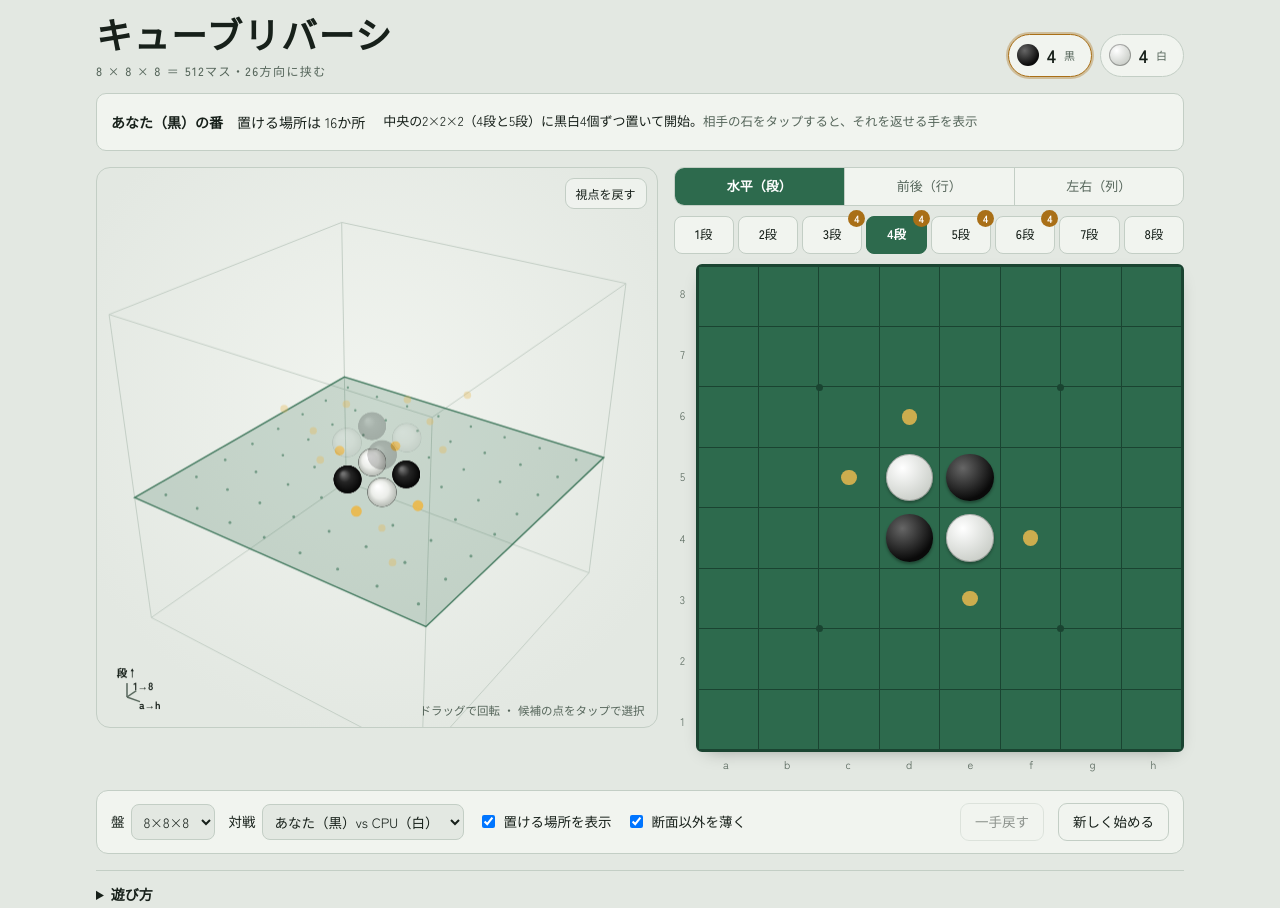
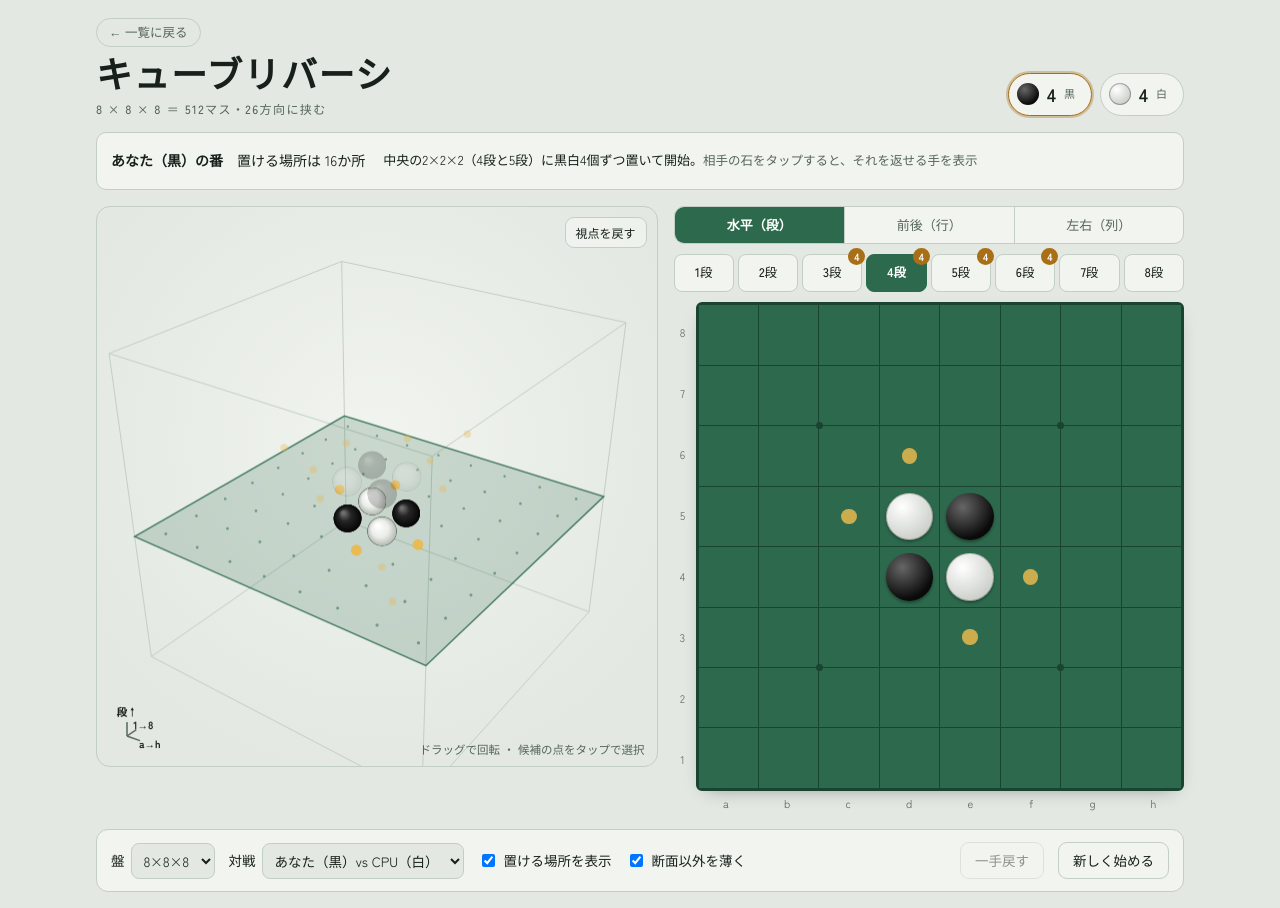
Before and after one commit to yume-towa/cube-reversi, a plain HTML site: page index.html in a window 1280 px wide. Shown: the top 908 px of the page. Drawn offline with Linux system fonts and the light colour scheme; a web font is replaced by a local one.

Commit message:
作品一覧(TOPページ)に戻るボタンを追加
画面の上に「← 一覧に戻る」ボタンを置き、https://yume-towa.github.io/ へ戻れるようにする。
ゲームのルールや動きは変えていない。

Co-Authored-By: Claude Opus 5.5 <noreply@anthropic.com>
Claude-Session: https://claude.ai/code/session_011ZAsdxypDq1r7TTUzBAz3W

```diff
--- a/index.html
+++ b/index.html
@@ -196,10 +196,17 @@ details li{margin:4px 0}
 /* ページの土台（余白・セーフエリア） */
 :root{padding-top:env(safe-area-inset-top,0px);padding-bottom:env(safe-area-inset-bottom,0px)}
 body{margin:0}
+/* 作品一覧(TOPページ)に戻るボタン */
+.back-nav{margin:0 0 -6px}
+.back-to-list{display:inline-flex;align-items:center;gap:6px;padding:4px 12px;border:1px solid var(--line);border-radius:999px;
+  font-family:inherit;font-size:12.5px;line-height:1.5;color:var(--muted);text-decoration:none;transition:color .15s,border-color .15s}
+.back-to-list:hover{color:var(--ink);border-color:var(--muted)}
+.back-to-list:focus-visible{outline:2px solid var(--brass);outline-offset:2px}
 </style>
 </head>
 <body>
 <div class="app">
+  <nav class="back-nav"><a class="back-to-list" href="https://yume-towa.github.io/">← 一覧に戻る</a></nav>
   <header>
     <h1>キューブリバーシ<span class="sub" id="subtitle">8 × 8 × 8 ＝ 512マス・26方向に挟む</span></h1>
     <div class="score">
```
